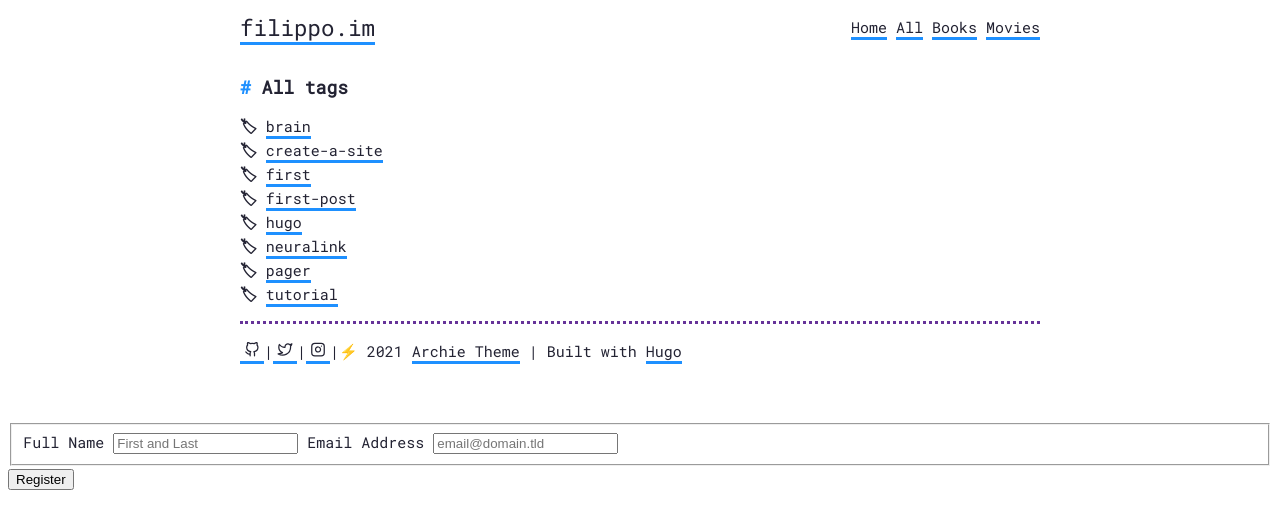
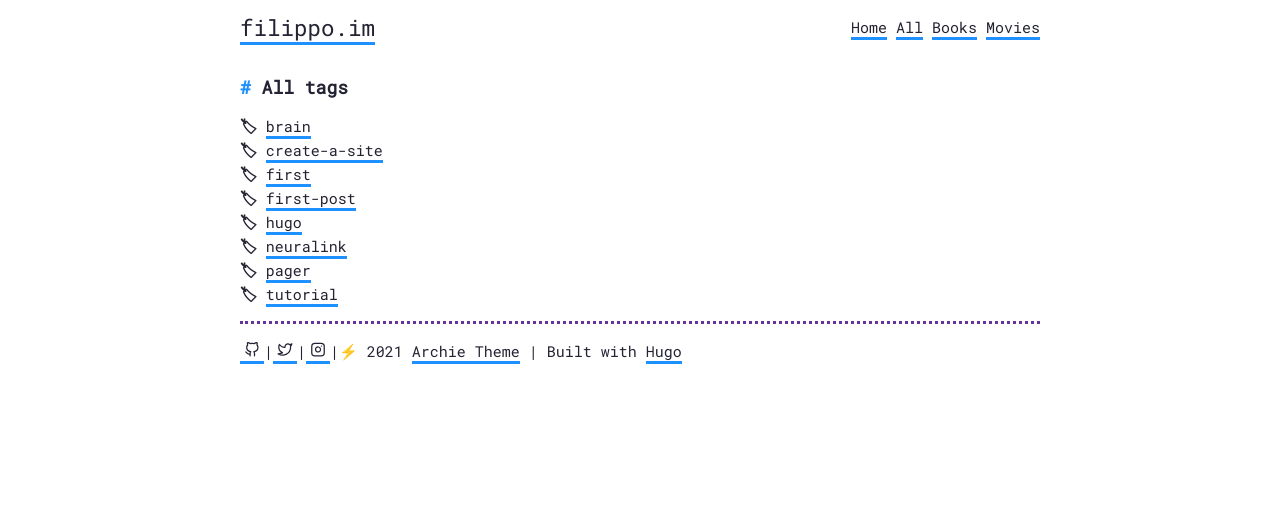
Before and after one commit to filmauri/filmauri.github.io, a plain HTML site: page tags/index.html in a window 1280 px wide. Drawn offline with Linux system fonts and the light colour scheme.

Commit message:
Add files via upload

```diff
--- a/tags/index.html
+++ b/tags/index.html
@@ -105,17 +105,5 @@ if (!doNotTrack) {
 <script>
       feather.replace()
 </script></div>
-
-<form id="fs-frm" name="registration-form" accept-charset="utf-8" action="https://formspree.io/f/meqvoojg" method="post">
-  <fieldset id="fs-frm-inputs">
-    <label for="full-name">Full Name</label>
-    <input type="text" name="name" id="full-name" placeholder="First and Last" required="">
-    <label for="email-address">Email Address</label>
-    <input type="email" name="_replyto" id="email-address" placeholder="email@domain.tld" required="">
-
-    <input type="hidden" name="_subject" id="email-subject" value="Registration Form Submission">
-  </fieldset>
-  <input type="submit" value="Register">
-</form>
-	</body>
+    </body>
 </html>
```
Also changed, not shown: index.html (+2 -5 lines).
